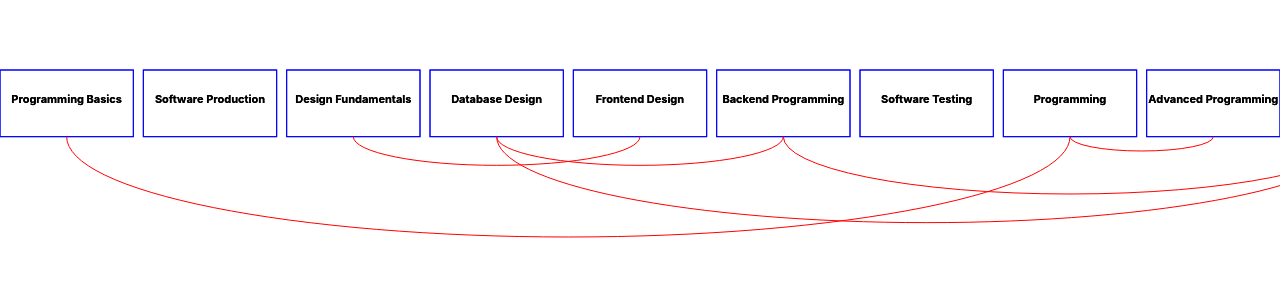
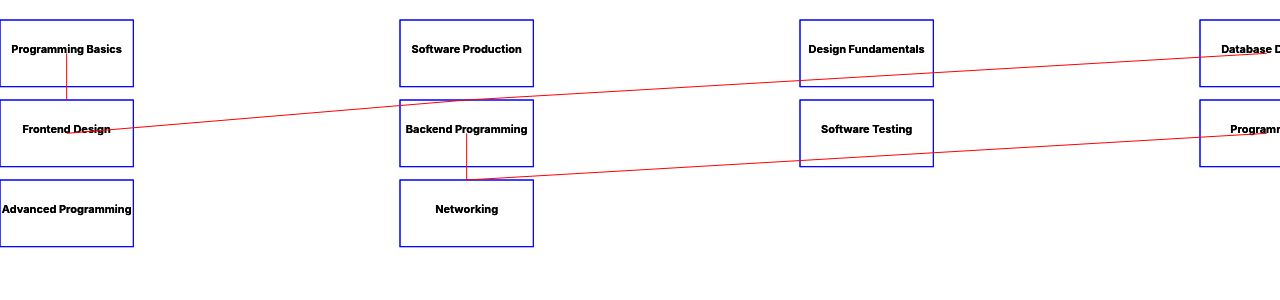
Before and after one commit to SeanQQQ/curriculum-mapping-tool, a React (Create React App) app: page / in a window 1280 px wide. Shown: the top 300 px of the page. Built offline with nearby package versions, Linux system fonts and the light colour scheme.

Commit message:
Updated Graphing to have columns

```diff
--- a/src/NodeGraph.js
+++ b/src/NodeGraph.js
@@ -5,7 +5,7 @@ import { select } from 'd3-selection';
 export default function NodeGraph({
   data,
   width = 1600,
-  height = 960
+  height = 800
 }) {
 
   const ref = useRef();
@@ -13,10 +13,9 @@ export default function NodeGraph({
   useEffect(()=> {
     const svg = d3.select(ref.current);
     let rectHolders = svg.selectAll("g").data(data.nodes).join("g")
-    .attr("transform", d => ("translate(" + (data.nodes.indexOf(d)*(width/12+10)) + "," + ( 70) + ")"))
+    .attr("transform", d => ("translate(" + (data.nodes.indexOf(d)*(width/4))%width + "," + (20+(Math.ceil((data.nodes.indexOf(d)+1)/4)-1)*(height/10)) + ")"))
     .on('click', (e, d) => console.log(d.name))
-    .attr('data-id', d => d.id)
-    ;
+    .attr('data-id', d => d.id);
 
     rectHolders.append("rect")
       .attr("stroke", "blue")
@@ -46,33 +45,32 @@ export default function NodeGraph({
     // .attr("fill", "none")
     // .attr("stroke", "red");
 
-    svg.selectAll(".link")
+    svg.selectAll("path")
+    .append("path")
       .data(data.links)
       .join("path")
       .attr("class", "link")
       .attr("d", d => {
-
         let sourcegroup = rectHolders.nodes().find(c => c.__data__.id === d.source)
         let targetgoup = rectHolders.nodes().find(c => c.__data__.id === d.target)
         let sourceRect = rectangles.nodes().find( c => c.__data__.id === d.source);
         let targetRect = rectangles.nodes().find( c => c.__data__.id === d.target);
 
         let sourcex = parseFloat(sourcegroup.getAttribute("transform").match(/translate\(([^,]+),/)[1]) + parseFloat(sourceRect.getAttribute('width'))/2;
-        let sourcey = parseFloat(sourcegroup.getAttribute("transform").match(/translate\([^,]+,\s*([^)]+)\)/)[1]) + parseFloat(sourceRect.getAttribute('height'));
+        let sourcey = parseFloat(sourcegroup.getAttribute("transform").match(/translate\([^,]+,\s*([^)]+)\)/)[1]) + parseFloat(sourceRect.getAttribute('height')/2);
 
         let targetx = parseFloat(targetgoup.getAttribute("transform").match(/translate\(([^,]+),/)[1]) + parseFloat(targetRect.getAttribute('width'))/2;
-        let targety = parseFloat(targetgoup.getAttribute("transform").match(/translate\([^,]+,\s*([^)]+)\)/)[1]) + parseFloat(targetRect.getAttribute('height'));
-
-        console.log(`SX ${sourcex} SY ${sourcey}`)
+        let targety = parseFloat(targetgoup.getAttribute("transform").match(/translate\([^,]+,\s*([^)]+)\)/)[1]);
 
         const dx = targetx - sourcex;
         const dy = targety - sourcey;
         const dr = Math.sqrt(dx * dx + dy * dy);
 
-        return `M${sourcex},${sourcey}A${1},${.2} 0,0,0 ${targetx},${targety}`;
+        return `M${sourcex},${sourcey} ${targetx},${targety}`; //`M${sourcex},${sourcey}A${1},${.2} 0,0,0 ${targetx},${targety}`; for arcs
       })
       .attr("fill", "none")
       .attr("stroke", "red")
+      .attr("marker-end", "url(#head)")
   }
   )
 
--- a/src/graph.js
+++ b/src/graph.js
@@ -19,12 +19,11 @@ function Graph() {
       {id : 10, name : 'Networking'},
     ],
     links : [
-      {source: 1, target: 8},
+      {source: 1, target: 5},
       {source: 4, target: 6},
-      {source: 8, target: 9},
-      {source: 3, target: 5},
+      {source: 8, target: 10},
+      {source: 5, target: 6},
       {source: 6, target: 10},
-      {source: 4, target: 10},
     ]
     };
 
--- a/src/index.js
+++ b/src/index.js
@@ -8,7 +8,7 @@ import reportWebVitals from './reportWebVitals';
 const root = ReactDOM.createRoot(document.getElementById('root'));
 root.render(
   <React.StrictMode>
-    <Graph />
+    <Graph width={window.screen.width} />
   </React.StrictMode>
 );
 
```
